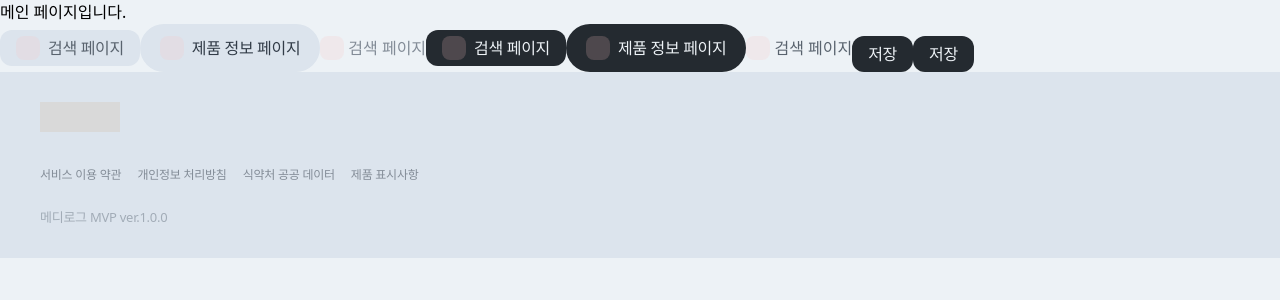
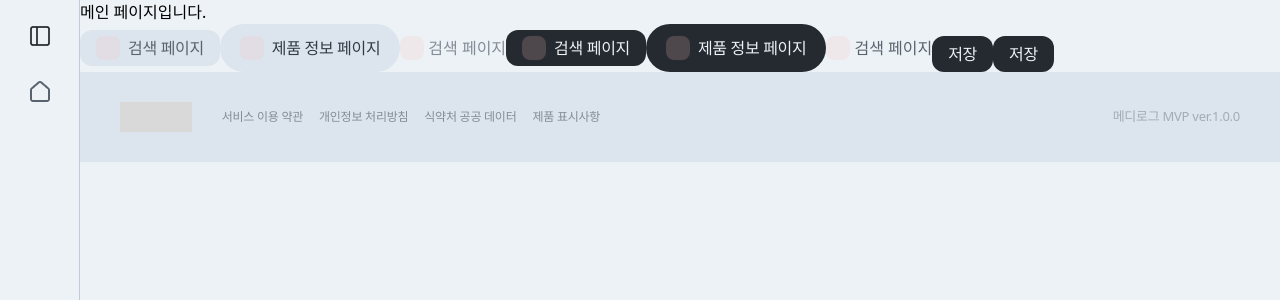
Before and after one commit to MedlyMediLog/MediLog-frontend, a Next.js app: page / in a window 1280 px wide. Shown: the top 300 px of the page. Built offline with nearby package versions, Linux system fonts and the light colour scheme.

Commit message:
global.css 반응형 디자인 적용되도록 수정

```diff
--- a/src/app/globals.css
+++ b/src/app/globals.css
@@ -1,10 +1,12 @@
-@import 'tailwindcss';
+@import "tailwindcss";
 
-/* 디자인 토큰 */
+/* =========================
+   1) Design Tokens
+========================= */
 @theme {
   --font-sans:
-    'Pretendard', ui-sans-serif, system-ui, -apple-system, 'Segoe UI', Roboto, 'Noto Sans KR',
-    'Apple SD Gothic Neo', 'Malgun Gothic', sans-serif;
+    "Pretendard", ui-sans-serif, system-ui, -apple-system, "Segoe UI", Roboto, "Noto Sans KR",
+    "Apple SD Gothic Neo", "Malgun Gothic", sans-serif;
 
   /* common */
   --leading-default: 1.5; /* 150% */
@@ -34,8 +36,8 @@
   --text-b4: 13px;
   --text-b5: 12px;
 
-  --breakpoint-desktop: 1380px;
-  --breakpoint-mobile: 740px;
+  /* ✅ Tailwind v4 breakpoint token (desktop:) */
+  --breakpoint-desktop: 740px;
 
   /* Gray */
   --gray-0: #fbfdfd;
@@ -98,6 +100,7 @@
   --yellow-900: #554019;
   --yellow-1000: #40310f;
 
+  /* Aliases */
   --color-gray-0: var(--gray-0);
   --color-gray-100: var(--gray-100);
   --color-gray-200: var(--gray-200);
@@ -155,16 +158,23 @@
   --color-yellow-1000: var(--yellow-1000);
 }
 
-/* 2) PC version 자동 변경 Display만 변경) */
+/* =========================
+   2) Responsive token override (Display only)
+   - 너가 원래 하던 방식 유지하되, 중괄호 정상화
+========================= */
 @media (min-width: 1024px) {
   :root {
     --text-d1: 60px;
     --text-d2: 44px;
     --text-d3: 36px;
-
   }
 }
 
+/* =========================
+   3) Color tokens on :root
+   - (원래 너 코드가 :root가 @media 밖에 따로 있었는데
+     구조가 깨져있어서 그냥 정상 위치로 정리)
+========================= */
 :root {
   /* Background – Layer */
   --bg-layer-week: #edf2f6;
@@ -198,8 +208,9 @@
   --fg-info-secondary-week: #b4e1cb;
 }
 
-
-/* 3) Base */
+/* =========================
+   4) Base
+========================= */
 @layer base {
   html,
   body {
@@ -207,27 +218,31 @@
   }
 }
 
-/* 4) Utilities (타이포 클래스) -> 실제 사용 */
-@layer utilities {
-  .typo {
+/* =========================
+   5) Utilities (Tailwind v4 @utility)
+   - 여기부터가 핵심: variants(desktop:, hover:)가 커스텀 유틸에도 적용됨
+========================= */
+
+/* -------- Typography -------- */
+@utility typo {
   line-height: var(--leading-default);
   letter-spacing: var(--tracking-tight);
 }
 
 /* Display */
-  .typo-d1 {
+@utility typo-d1 {
   font-size: var(--text-d1);
   font-weight: var(--font-w-bold);
   line-height: var(--leading-default);
   letter-spacing: var(--tracking-tight);
 }
-  .typo-d2 {
+@utility typo-d2 {
   font-size: var(--text-d2);
   font-weight: var(--font-w-bold);
   line-height: var(--leading-default);
   letter-spacing: var(--tracking-tight);
 }
-  .typo-d3 {
+@utility typo-d3 {
   font-size: var(--text-d3);
   font-weight: var(--font-w-bold);
   line-height: var(--leading-default);
@@ -235,31 +250,31 @@
 }
 
 /* Head */
-  .typo-h1 {
+@utility typo-h1 {
   font-size: var(--text-h1);
   font-weight: var(--font-w-bold);
   line-height: var(--leading-default);
   letter-spacing: var(--tracking-tight);
 }
-  .typo-h2 {
+@utility typo-h2 {
   font-size: var(--text-h2);
   font-weight: var(--font-w-bold);
   line-height: var(--leading-default);
   letter-spacing: var(--tracking-tight);
 }
-  .typo-h3 {
+@utility typo-h3 {
   font-size: var(--text-h3);
   font-weight: var(--font-w-bold);
   line-height: var(--leading-default);
   letter-spacing: var(--tracking-tight);
 }
-  .typo-h4 {
+@utility typo-h4 {
   font-size: var(--text-h4);
   font-weight: var(--font-w-medium);
   line-height: var(--leading-default);
   letter-spacing: var(--tracking-tight);
 }
-  .typo-h5 {
+@utility typo-h5 {
   font-size: var(--text-h5);
   font-weight: var(--font-w-medium);
   line-height: var(--leading-default);
@@ -267,135 +282,112 @@
 }
 
 /* Body */
-  .typo-b1 {
+@utility typo-b1 {
   font-size: var(--text-b1);
   font-weight: var(--font-w-medium);
   line-height: var(--leading-default);
   letter-spacing: var(--tracking-tight);
 }
-  .typo-b2 {
+@utility typo-b2 {
   font-size: var(--text-b2);
   font-weight: var(--font-w-regular);
   line-height: var(--leading-default);
   letter-spacing: var(--tracking-tight);
 }
-  .typo-b3 {
+@utility typo-b3 {
   font-size: var(--text-b3);
   font-weight: var(--font-w-regular);
   line-height: var(--leading-default);
   letter-spacing: var(--tracking-tight);
 }
-  .typo-b4 {
+@utility typo-b4 {
   font-size: var(--text-b4);
   font-weight: var(--font-w-regular);
   line-height: var(--leading-default);
   letter-spacing: var(--tracking-tight);
 }
-  .typo-b5 {
+@utility typo-b5 {
   font-size: var(--text-b5);
   font-weight: var(--font-w-regular);
   line-height: var(--leading-default);
   letter-spacing: var(--tracking-tight);
 }
 
-    /* Background – Layer */
-  .bg-layer-week {
+/* -------- Background: Layer -------- */
+@utility bg-layer-week {
   background-color: var(--bg-layer-week);
 }
-
-  .bg-layer-secondary {
+@utility bg-layer-secondary {
   background-color: var(--bg-layer-secondary);
 }
-
-  .bg-layer-primary {
+@utility bg-layer-primary {
   background-color: var(--bg-layer-primary);
 }
-
-  .bg-layer-overlay {
+@utility bg-layer-overlay {
   background-color: var(--bg-layer-overlay);
 }
-
-  .bg-layer-accent {
+@utility bg-layer-accent {
   background-color: var(--bg-layer-accent);
 }
-
-  .bg-layer-modal {
+@utility bg-layer-modal {
   background-color: var(--bg-layer-modal);
 }
 
-  /* Foreground – Basic*/
-  .text-fg-basic-week {
+/* -------- Foreground: Basic -------- */
+@utility text-fg-basic-week {
   color: var(--fg-basic-week);
 }
-
-  .text-fg-basic-secondary {
+@utility text-fg-basic-secondary {
   color: var(--fg-basic-secondary);
 }
-
-  .text-fg-basic-primary {
+@utility text-fg-basic-primary {
   color: var(--fg-basic-primary);
 }
-
-  .text-fg-basic-accent {
+@utility text-fg-basic-accent {
   color: var(--fg-basic-accent);
 }
 
-  /* Foreground – Danger*/
-  .text-fg-danger-primary-week {
+/* -------- Foreground: Danger -------- */
+@utility text-fg-danger-primary-week {
   color: var(--fg-danger-primary-week);
 }
-
-  .text-fg-danger-primary {
+@utility text-fg-danger-primary {
   color: var(--fg-danger-primary);
 }
-
-  .text-fg-danger-primary-accent {
+@utility text-fg-danger-primary-accent {
   color: var(--fg-danger-primary-accent);
 }
-
-  .text-fg-danger-secondary {
-    color: var(--fg-danger-second);
+@utility text-fg-danger-secondary-week {
+  color: var(--fg-danger-secondary-week);
 }
-
-  .text-fg-danger-secondary-accent {
-    color: var(--fg-danger-second-accent);
-  }
-
-
-  /* Foreground – Info */
-  .text-fg-info-primary-week {
-    color: var(--fg-info-primary-week);
-  }
-
-  .text-fg-info-primary {
-    color: var(--fg-info-primary);
-  }
-
-  .text-fg-info-primary-accent {
-    color: var(--fg-info-primary-accent);
-  }
-
-  .text-fg-info-secondary {
-    color: var(--fg-info-second);
-  }
-
-  .text-fg-info-secondary-accent {
-    color: var(--fg-info-second-accent);
-  }
-
-  .text-fg-danger-secondary-accent {
+@utility text-fg-danger-secondary-accent {
   color: var(--fg-danger-secondary-accent);
 }
 
-  .text-fg-info-secondary-accent {
+/* -------- Foreground: Info -------- */
+@utility text-fg-info-primary-week {
+  color: var(--fg-info-primary-week);
+}
+@utility text-fg-info-primary {
+  color: var(--fg-info-primary);
+}
+@utility text-fg-info-primary-accent {
+  color: var(--fg-info-primary-accent);
+}
+@utility text-fg-info-secondary {
+  color: var(--fg-info-secondary);
+}
+@utility text-fg-info-secondary-accent {
   color: var(--fg-info-secondary-accent);
 }
-
-  .bg-fg-info-secondary-week {
-    background-color: var(--fg-info-secondary-week)
+@utility text-fg-info-secondary-week {
+  color: var(--fg-info-secondary-week);
 }
 
-  .bg-fg-danger-secondary-week {
-    background-color: var(--fg-danger-secondary-week)
+/* -------- Background helpers (너가 쓰던 이름 유지) -------- */
+@utility bg-fg-info-secondary-week {
+  background-color: var(--fg-info-secondary-week);
 }
+@utility bg-fg-danger-secondary-week {
+  background-color: var(--fg-danger-secondary-week);
 }
--- a/tailwind.config.ts
+++ b/tailwind.config.ts
@@ -6,6 +6,7 @@ const config: Config = {
     "./src/**/*.{js,ts,jsx,tsx}",
   ],
   theme: {
+
     extend: {
       colors: {
         red: {
```
Lines whose indentation alone changed are shown as unchanged.
